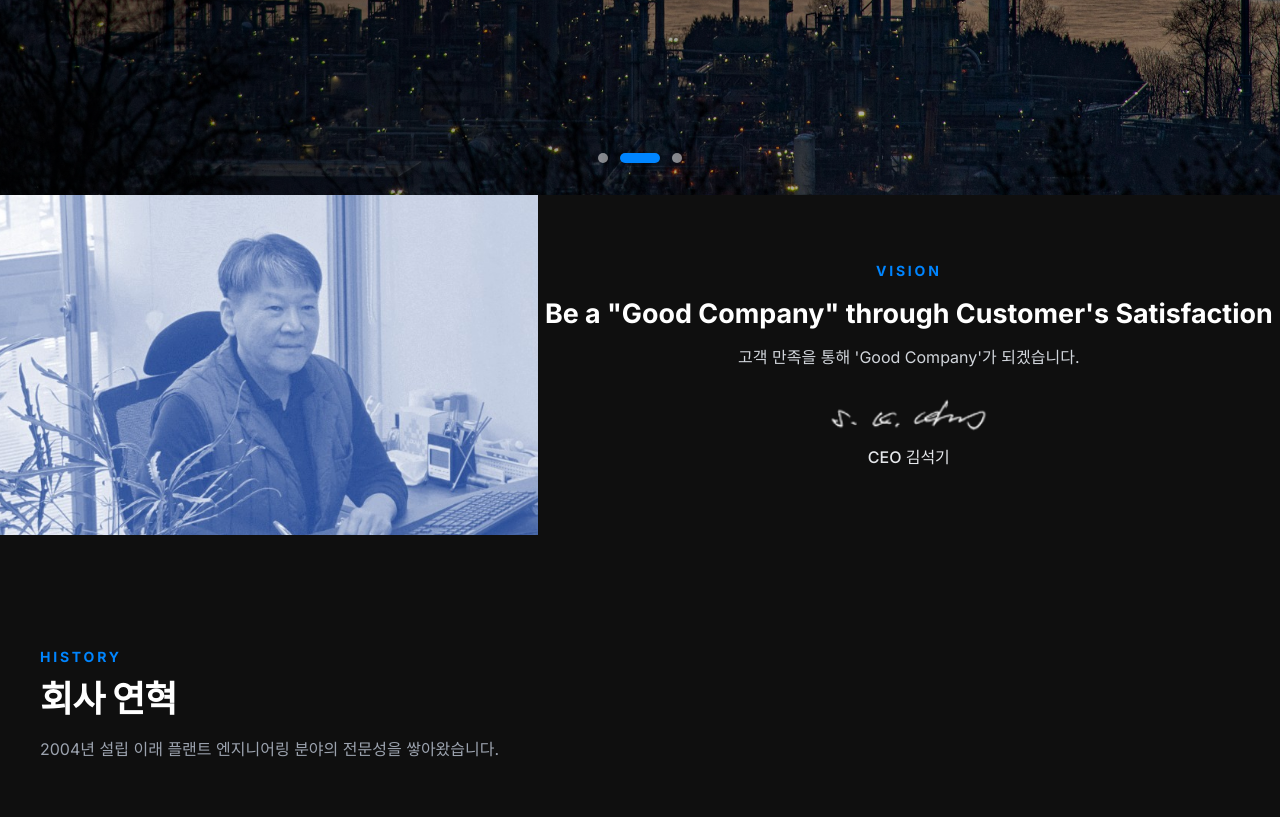
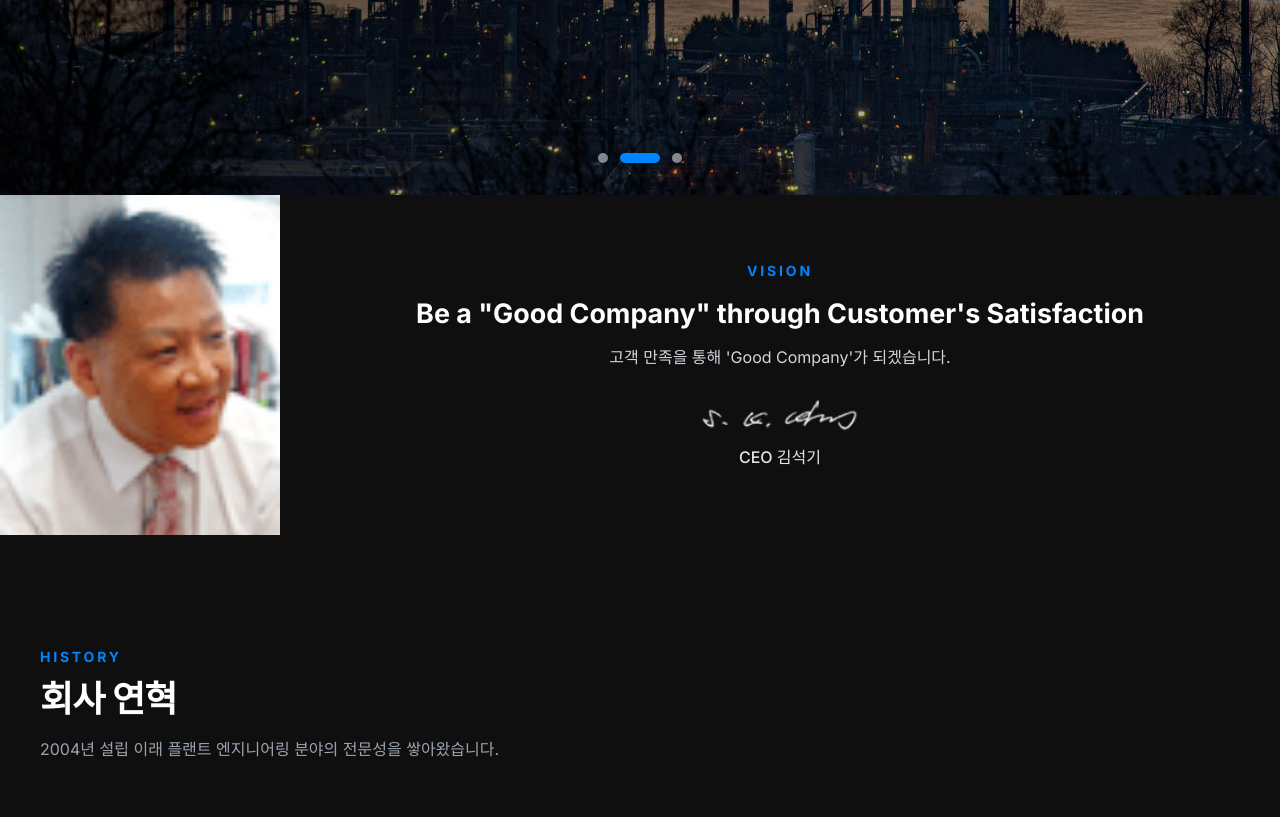
Before and after one commit to kimjy0411/maxskill-b2b, a Next.js app: page /about in a window 1280 px wide. Shown: the part 700-1517 px from the top of the page. Built offline with nearby package versions, Linux system fonts and the light colour scheme.

Commit message:
Try the new CEO portrait on the Vision section.

```diff
--- a/app/about/page.tsx
+++ b/app/about/page.tsx
@@ -25,14 +25,14 @@ export default function AboutPage() {
       {/* Vision */}
       <section className="overflow-hidden bg-brand-dark">
         <div className="flex items-stretch">
-          <div className="relative h-[260px] w-[42%] min-w-[220px] max-w-[560px] shrink-0 overflow-hidden sm:h-[300px] lg:h-[340px]">
+          <div className="relative h-[260px] w-[200px] shrink-0 overflow-hidden sm:h-[300px] sm:w-[240px] lg:h-[340px] lg:w-[280px]">
             <Image
               src="/images/about/ceo.png"
               alt={`${companyInfo.ceoTitle} ${companyInfo.ceoName}`}
               fill
-              quality={95}
-              className="origin-[52%_42%] scale-[1.45] object-cover object-[52%_42%]"
-              sizes="(min-width: 1024px) 560px, 42vw"
+              unoptimized
+              className="object-cover object-[center_18%]"
+              sizes="280px"
               priority
             />
           </div>
```
Also changed, not shown: public/images/about/ceo.png.
